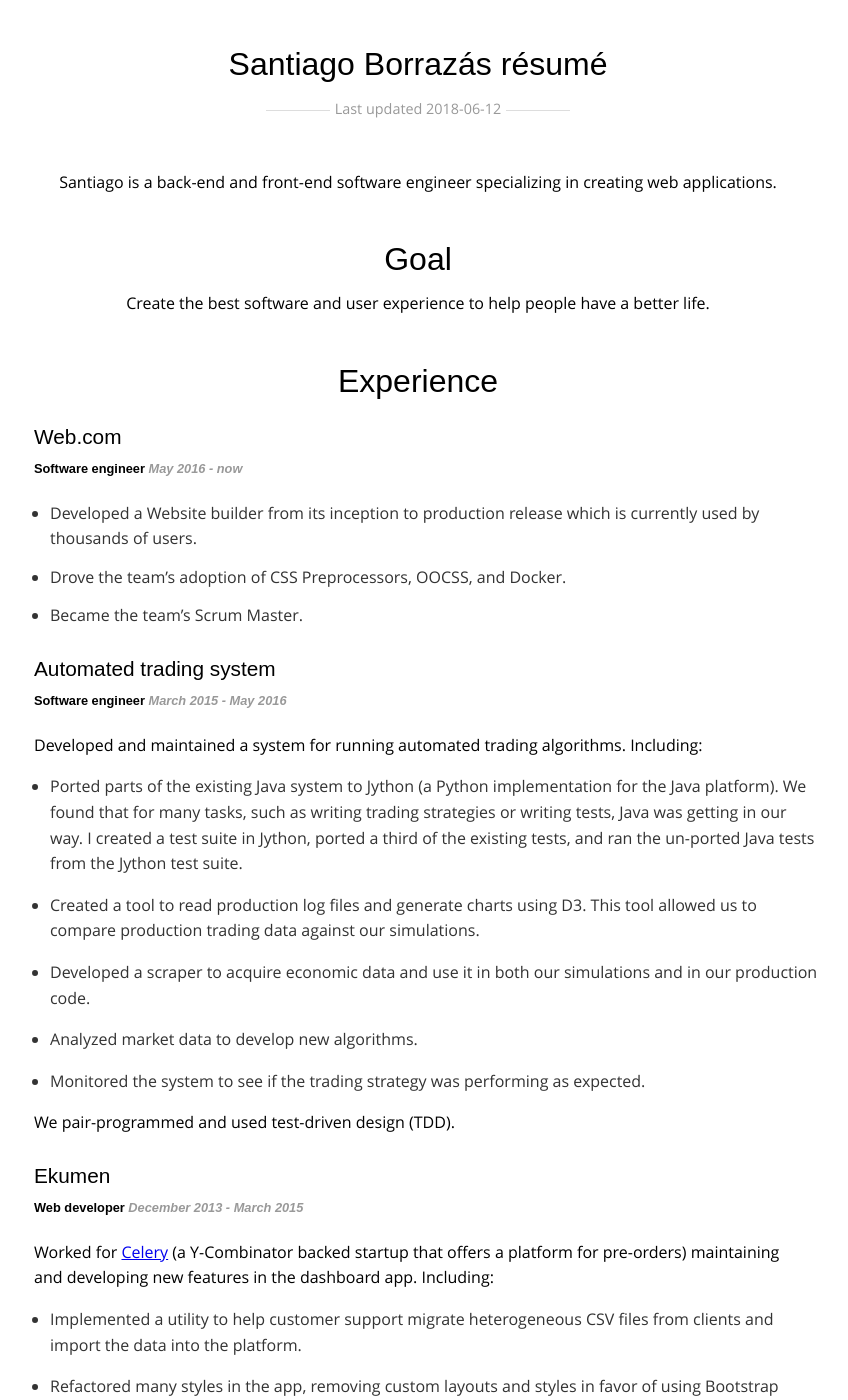
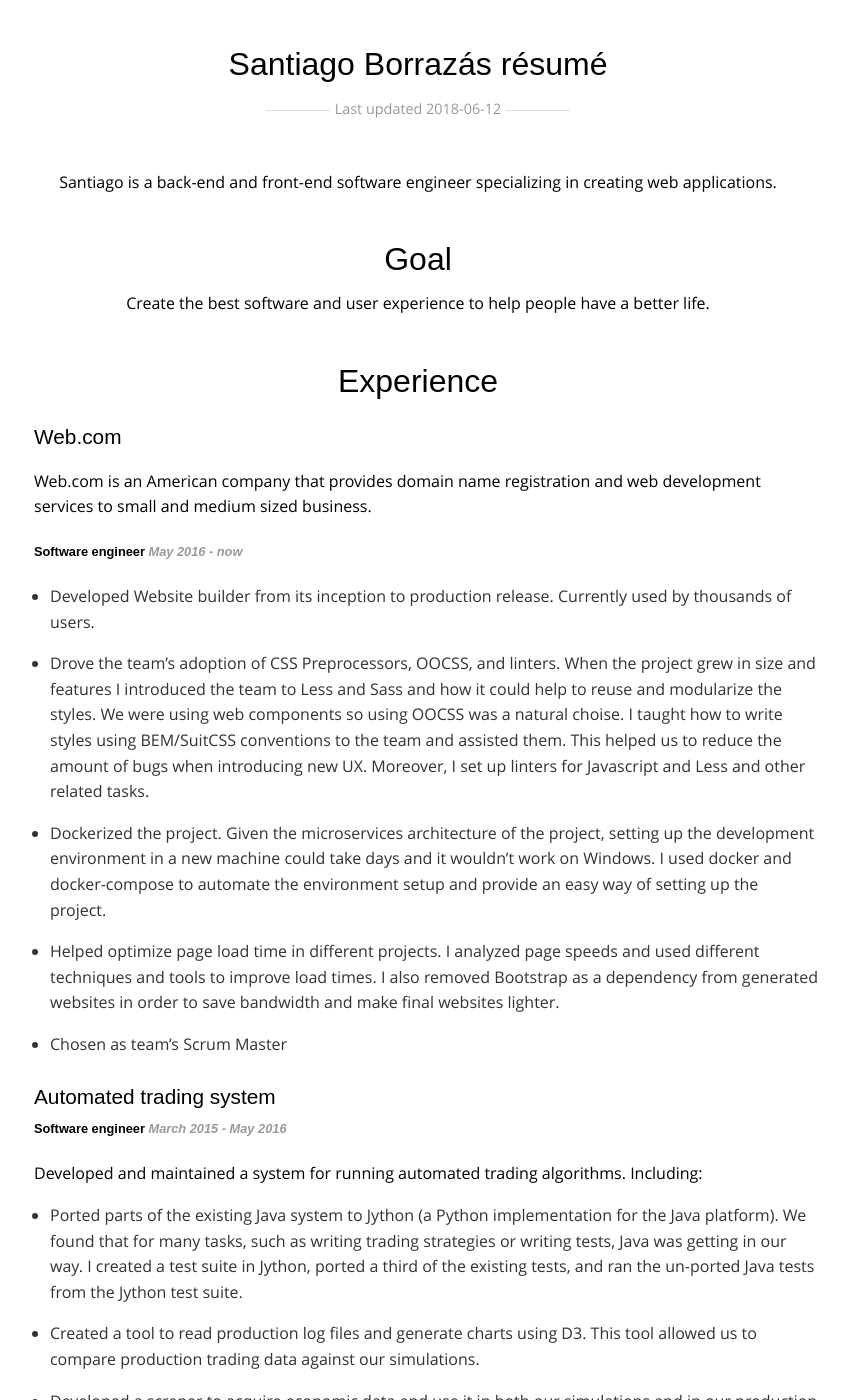
Before and after one commit to sanbor/cv, a Jekyll site: the page built from index.markdown, in a window 1280 px wide and 1400 px high. Shown: the whole window, without its empty margins (222-1070 px from the left). Built offline with Jekyll 4.4.1, drawn with Linux system fonts in a browser that asks for light colours; some web fonts are replaced; our own code applies the rules of GitHub Pages for plain Markdown files; some of the changed text lies outside the part shown.

Commit message:
Elaborate on Web.com job

```diff
--- a/index.markdown
+++ b/index.markdown
@@ -20,11 +20,20 @@ Create the best software and user experience to help people have a better life.
 # Experience
 
 1.  # Web.com
+
+    Web.com is an American company that provides domain name registration and web development services to small and medium sized business.
+
     ## Software engineer *May 2016 - now*
 
-    - Developed a Website builder from its inception to production release which is currently used by thousands of users.
-    - Drove the team's adoption of CSS Preprocessors, OOCSS, and Docker.
-    - Became the team's Scrum Master.
+    - Developed Website builder from its inception to production release. Currently used by thousands of users.
+
+    - Drove the team's adoption of CSS Preprocessors, OOCSS, and linters. When the project grew in size and features I introduced the team to Less and Sass and how it could help to reuse and modularize the styles. We were using web components so using OOCSS was a natural choise. I taught how to write styles using BEM/SuitCSS conventions to the team and assisted them. This helped us to reduce the amount of bugs when introducing new UX. Moreover, I set up linters for Javascript and Less and other related tasks.
+
+    - Dockerized the project. Given the microservices architecture of the project, setting up the development environment in a new machine could take days and it wouldn't work on Windows. I used docker and docker-compose to automate the environment setup and provide an easy way of setting up the project.
+
+    - Helped optimize page load time in different projects. I analyzed page speeds and used different techniques and tools to improve load times. I also removed Bootstrap as a dependency from generated websites in order to save bandwidth and make final websites lighter.
+
+    - Chosen as team's Scrum Master
 
 1.  # Automated trading system
 
```
Also changed, not shown: other parts of index.markdown (+1 -1 lines).
